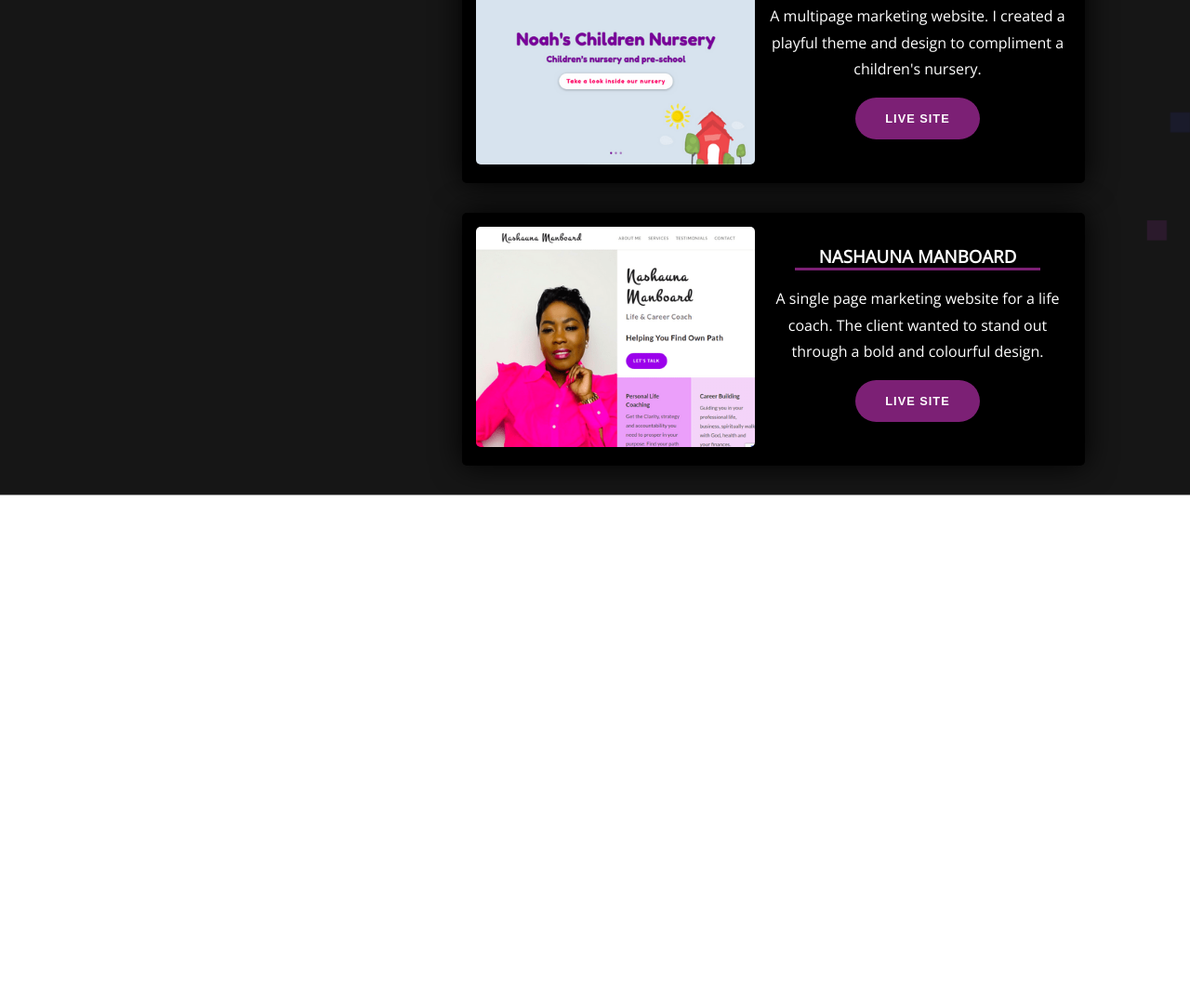
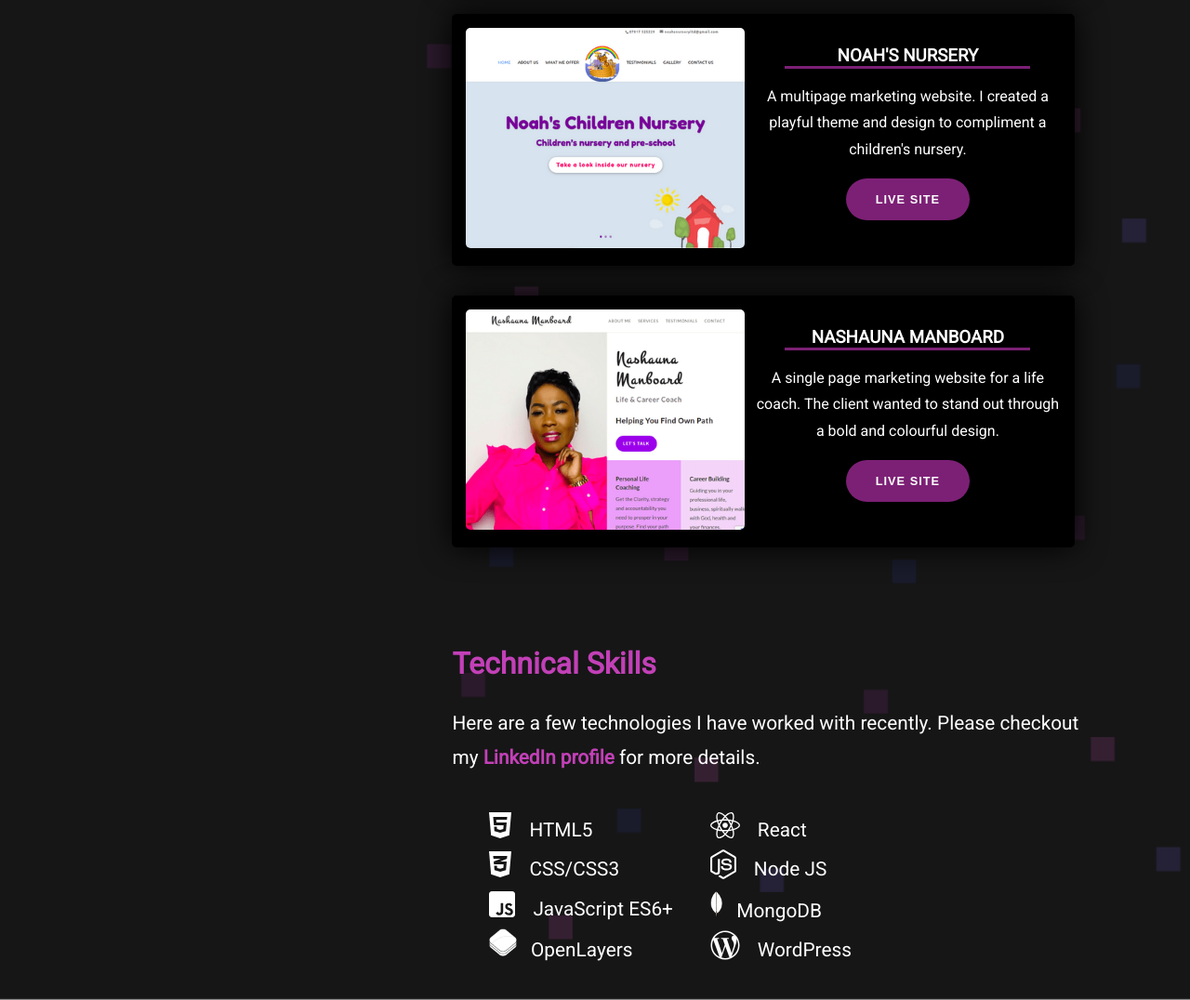
Before and after one commit to asianvader/personal-portfolio, a Gatsby site: page / in a window 1280 px wide. Shown: the part 2112-3188 px from the top of the page at 93% size. Before the commit the page ends 2645 px from the top, so only its background shows below. Built offline with nearby package versions, Linux system fonts and the light colour scheme; Gatsby itself is replaced by a stand-in of ours.

Commit message:
Add technical skills section

```diff
--- a/src/components/main-content.js
+++ b/src/components/main-content.js
@@ -3,6 +3,8 @@ import mainContentStyles from "./main-content.module.css"
 import { graphql, useStaticQuery } from "gatsby"
 import BackgroundImage from "gatsby-background-image"
 import PortfolioCard from "./portfolio-card"
+import "fontsource-roboto"
+import Skills from "./skills"
 
 const MainContent = () => {
   const data = useStaticQuery(graphql`
@@ -65,7 +67,7 @@ const MainContent = () => {
           </div>
         </section>
 
-        <section id="about">
+        <section id="about" className={mainContentStyles.about}>
           <div className={mainContentStyles.textContainer}>
             <h2 className={mainContentStyles.aboutHeader}>About me</h2>
             <p className={mainContentStyles.paragraph}>
@@ -114,7 +116,10 @@ const MainContent = () => {
             </p>
           </div>
         </section>
-        <section id="wordpress-portfolio">
+        <section
+          id="wordpress-portfolio"
+          className={mainContentStyles.wpPortfolio}
+        >
           <div className={mainContentStyles.textContainer}>
             <h2 className={mainContentStyles.freelanceHeader}>
               Freelance projects
@@ -143,6 +148,26 @@ const MainContent = () => {
             </div>
           </div>
         </section>
+        <section id="skills" className={mainContentStyles.skills}>
+          <div className={mainContentStyles.textContainer}>
+            <h2 className={mainContentStyles.skillsHeader}>Technical Skills</h2>
+            <p>
+              Here are a few technologies I have worked with recently. Please
+              checkout my{" "}
+              <a
+                href="https://www.linkedin.com/in/phoebe-voong-fadel-36961234/"
+                target="_blank"
+                rel="noopener noreferrer"
+              >
+                LinkedIn profile
+              </a>{" "}
+              for more details.
+            </p>
+          </div>
+          <div>
+            <Skills />
+          </div>
+        </section>
       </main>
     </BackgroundImage>
   )
--- a/src/components/main-content.module.css
+++ b/src/components/main-content.module.css
@@ -1,3 +1,7 @@
+body {
+  font-family: "Roboto";
+}
+
 main {
   margin: 1rem;
   color: white;
@@ -34,6 +38,7 @@ a:hover {
 .freelanceHeader {
   font-size: 2rem;
   color: #c240b7;
+  padding-bottom: 2rem;
 }
 
 .textContainer {
@@ -53,6 +58,19 @@ a:hover {
 }
 
 .textPurple {
+  color: #c240b7;
+}
+
+.about {
+  padding-bottom: 3rem;
+}
+
+.wpPortfolio {
+  padding-bottom: 3rem;
+}
+
+.skillsHeader {
+  font-size: 2rem;
   color: #c240b7;
 }
 
--- a/src/components/portfoliocard.module.css
+++ b/src/components/portfoliocard.module.css
@@ -11,8 +11,6 @@
   padding: 15px 15px 15px 15px;
   filter: drop-shadow(0 0 1rem rgb(0, 0, 0));
   margin-bottom: 2rem;
-  margin-left: auto;
-  margin-right: auto;
 }
 
 .cardTitle {
@@ -62,5 +60,7 @@
     min-width: 18rem;
     display: flex;
     flex-direction: column;
+    margin-left: auto;
+    margin-right: auto;
   }
 }
--- a/src/components/sidebar.module.css
+++ b/src/components/sidebar.module.css
@@ -10,7 +10,7 @@
 }
 
 body {
-  font-family: "Open sans";
+  font-family: "Roboto";
   margin: 0;
   color: white;
 }
--- /dev/null
+++ b/src/components/skills.js
@@ -0,0 +1,59 @@
+import React from "react"
+import { FontAwesomeIcon } from "@fortawesome/react-fontawesome"
+import {
+  faHtml5,
+  faCss3Alt,
+  faJsSquare,
+  faReact,
+  faNodeJs,
+  faWordpressSimple,
+} from "@fortawesome/free-brands-svg-icons"
+import skillsStyles from "./skills.module.css"
+import mongodb from "../images/mongo.png"
+import ol from "../images/ol.png"
+
+function Skills() {
+  const htmlIcon = <FontAwesomeIcon icon={faHtml5} size="2x" />
+  const cssIcon = <FontAwesomeIcon icon={faCss3Alt} size="2x" />
+  const jsIcon = <FontAwesomeIcon icon={faJsSquare} size="2x" />
+  const reactIcon = <FontAwesomeIcon icon={faReact} size="2x" />
+  const nodeJsIcon = <FontAwesomeIcon icon={faNodeJs} size="2x" />
+  const wpIcon = <FontAwesomeIcon icon={faWordpressSimple} size="2x" />
+
+  return (
+    <div className={skillsStyles.wrapper}>
+      <ul>
+        <li>
+          {htmlIcon} <p>HTML5</p>
+        </li>
+        <li>
+          {cssIcon} <p>CSS/CSS3</p>
+        </li>
+        <li>
+          {jsIcon} <p>JavaScript ES6+</p>
+        </li>
+        <li>
+          <img src={ol} alt="" className={skillsStyles.logo} />
+          <p>OpenLayers</p>
+        </li>
+      </ul>
+      <ul>
+        <li>
+          {reactIcon} <p>React</p>
+        </li>
+        <li>
+          {nodeJsIcon} <p>Node JS</p>
+        </li>
+        <li>
+          <img src={mongodb} alt="" className={skillsStyles.logo} />
+          <p>MongoDB</p>
+        </li>
+        <li>
+          {wpIcon} <p>WordPress</p>
+        </li>
+      </ul>
+    </div>
+  )
+}
+
+export default Skills
--- /dev/null
+++ b/src/components/skills.module.css
@@ -0,0 +1,36 @@
+.wrapper {
+  display: flex;
+  flex-direction: row;
+  justify-content: flex-start;
+  width: 80%;
+  margin-left: auto;
+  margin-right: auto;
+  padding-top: 1rem;
+  padding-bottom: 1rem;
+}
+
+.logo {
+  height: 30px;
+}
+
+li > p {
+  padding-left: 15px;
+  line-height: 2;
+  display: inline;
+}
+
+li {
+  list-style-type: none;
+}
+
+ul {
+  margin-top: 0;
+  margin-bottom: 0;
+}
+
+@media (min-width: 320px) and (max-width: 480px) {
+  .wrapper {
+    display: flex;
+    flex-direction: column;
+  }
+}
```
Also changed, not shown: src/images/bg-6.png (added), src/images/mongo.png (added), src/images/ol.png (added).
